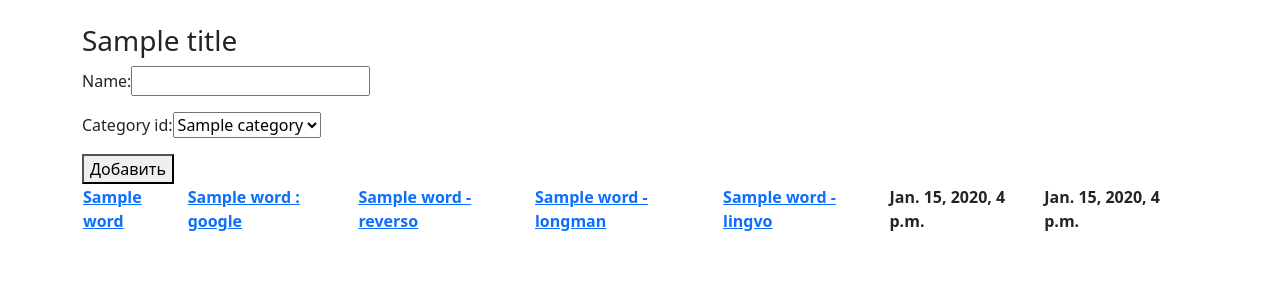
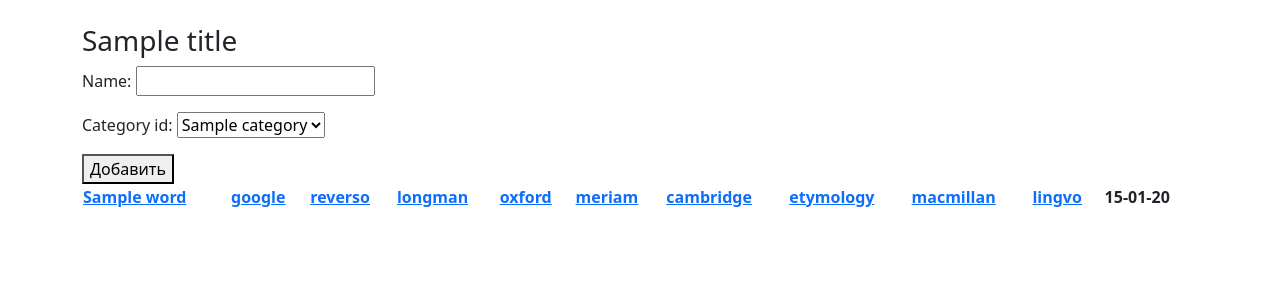
Before and after one commit to OlegPkCode/learn-english-words, a Django app: template english_words/words/templates/words/add_word.html in a window 1280 px wide. Shown: the part 73-373 px from the top of the page. Run offline with Django 4.2, Linux system fonts and the light colour scheme; tables that the repository leaves empty hold one stand-in row (values such as "Sample post"); the template is opened without the code that fills it: values that come from a table or form of the project are taken from there, most other values are stand-ins (such as "Sample title", 1, 10 or a date in 2020); lists and menus that the app fills with data are empty.

Commit message:
feat: update template add_word - add dictionary

```diff
--- a/english_words/words/templates/words/add_word.html
+++ b/english_words/words/templates/words/add_word.html
@@ -1,38 +1,53 @@
 {% extends 'words/base.html' %}
-
 {% block content %}
-
     <h3>{{ title }}</h3>
-
     <form method="post">
         {% csrf_token %}
-
         <div class="form-error">{{ form.non_field_errors }}</div>
-
         {% for f in form %}
-    <p><label>{{f.label}}: </label>{{ f }}</p>
+            <p>
+                <label>{{ f.label }}:</label>
+                {{ f }}
+            </p>
             <div class="form-error">{{ f.errors }}</div>
         {% endfor %}
-
         <button type="submit">Добавить</button>
     </form>
-
-
     <table style="width:100%">
         {% for w in words %}
             <tr>
-        <th><a href="{{ w.get_absolute_url }}">{{ w.name }}</a></th>
-        <th><a href="https://translate.google.ru/?hl=ru&tab=wT&sl=en&tl=ru&text={{w.name}}%0A&op=translate">{{w.name}} :
-            google</a>
+                <th>
+                    <a href="{{ w.get_absolute_url }}">{{ w.name }}</a>
                 </th>
-        <th><a href="https://context.reverso.net/translation/english-russian/{{w.name}}">{{w.name}} - reverso</a>
+                <th>
+                    <a href="https://translate.google.ru/?hl=ru&tab=wT&sl=en&tl=ru&text={{ w.name }}%0A&op=translate">google</a>
                 </th>
-        <th><a href="https://www.ldoceonline.com/dictionary/{{w.name}}">{{w.name}} - longman</a></th>
-        <th><a href="https://www.lingvolive.com/ru-ru/translate/en-ru/{{w.name}}">{{w.name}} - lingvo</a></th>
-        <th>{{ w.time_create }}</th>
-        <th>{{ w.time_clear }}</th>
+                <th>
+                    <a href="https://context.reverso.net/translation/english-russian/{{ w.name }}">reverso</a>
+                </th>
+                <th>
+                    <a href="https://www.ldoceonline.com/dictionary/{{ w.name }}">longman</a>
+                </th>
+                <th>
+                    <a href="https://www.oxfordlearnersdictionaries.com/us/definition/english/{{ w.name }}">oxford</a>
+                </th>
+                <th>
+                    <a href="https://www.merriam-webster.com/dictionary/{{ w.name }}">meriam</a>
+                </th>
+                <th>
+                    <a href="https://dictionary.cambridge.org/dictionary/english/{{ w.name }}">cambridge</a>
+                </th>
+                <th>
+                    <a href="https://www.etymonline.com/search?q={{ w.name }}">etymology</a>
+                </th>
+                <th>
+                    <a href="https://www.macmillandictionary.com/dictionary/british/{{ w.name }}">macmillan</a>
+                </th>
+                <th>
+                    <a href="https://www.lingvolive.com/ru-ru/translate/en-ru/{{ w.name }}">lingvo</a>
+                </th>
+                <th>{{ w.time_create|date:"d-m-y" }}</th>
             </tr>
         {% endfor %}
     </table>
-
 {% endblock %}
--- a/requirements.txt
+++ b/requirements.txt
@@ -1,3 +1,5 @@
 asgiref==3.5.2
-Django==4.1.4
+Django==4.1.5
 sqlparse==0.4.3
+mysqlclient==2.1.1
+django-mysql==4.8.0
```
Lines whose indentation alone changed are shown as unchanged.
